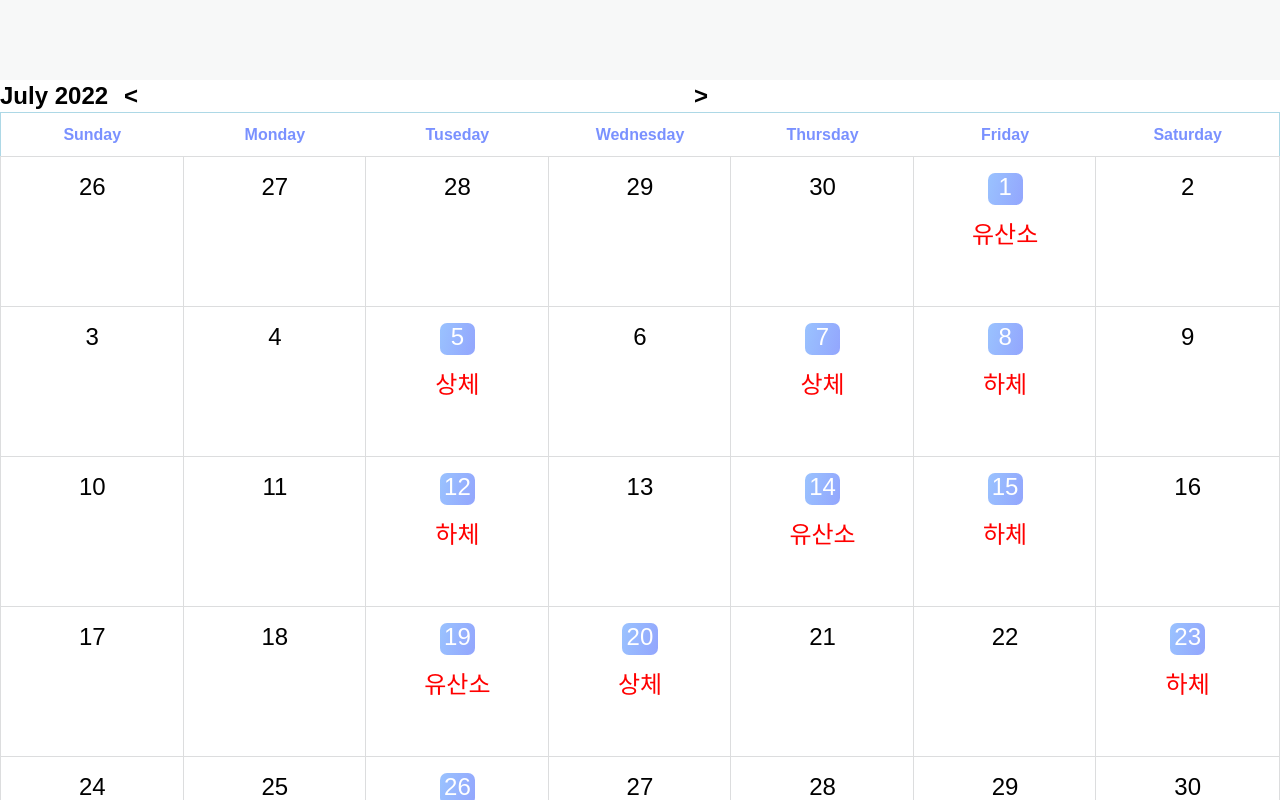
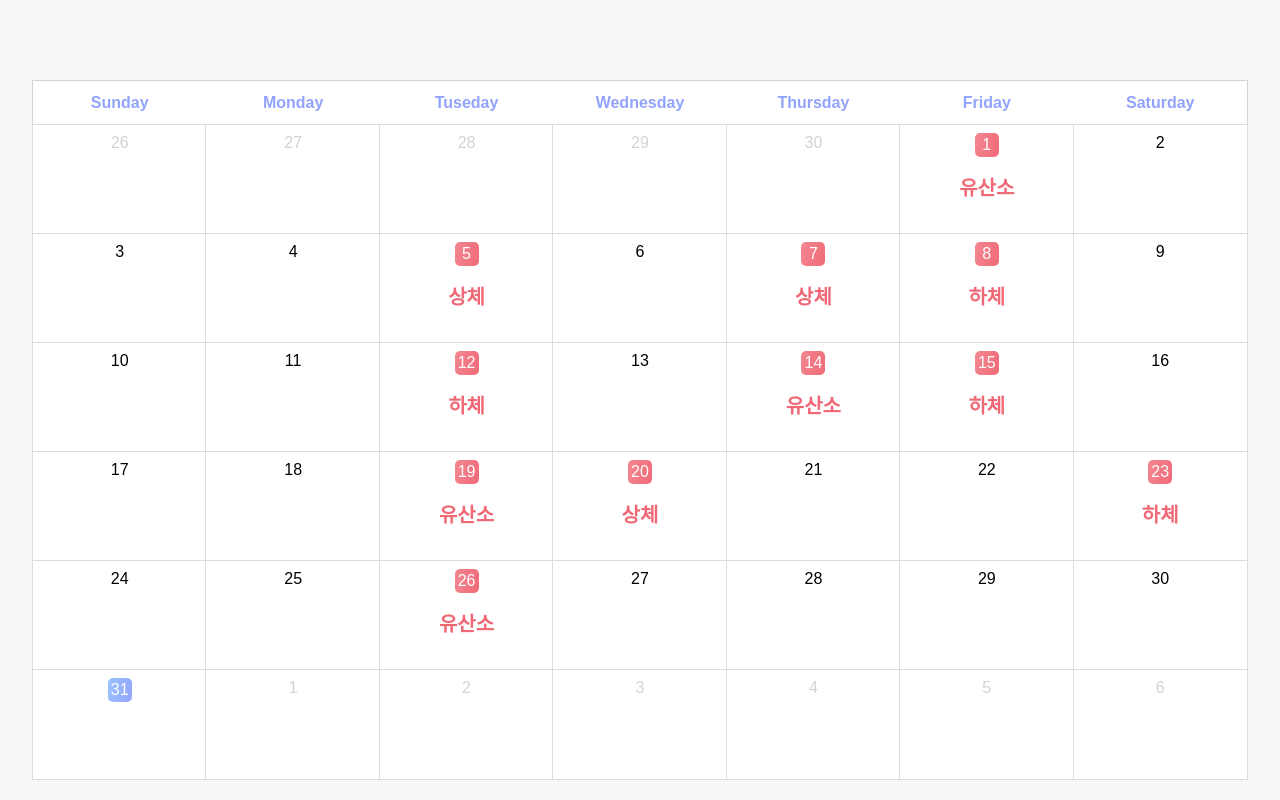
Before and after one commit to Jeong-WonSeok/Salus, a React (Create React App) app in the folder FrontEnd/: page /calendar in a window 1280 px wide. Shown: the top 800 px of the page. Built offline with nearby package versions, Linux system fonts and the light colour scheme.

Commit message:
SY-feature: Calendar complete

```diff
--- a/FrontEnd/src/components/Calendar/CalendarForm.js
+++ b/FrontEnd/src/components/Calendar/CalendarForm.js
@@ -8,14 +8,16 @@ import Day from "./Day";
 
 const Calendar = styled.div`
   box-sizing: border-box;
-  font-size: 1.5rem;
-  max-width: 100%;
+  font-size: 1rem;
+  max-width: 95vw;
+  height: 36%;
+  margin: 0 auto;
 `;
 
 const Body = styled.div`
   display: flex;
   flex-direction: column;
-  border: 1px solid lightblue;
+  border: 1px solid lightgrey;
 `;
 
 const DayNames = styled.div`
@@ -37,7 +39,7 @@ const Week = styled.div`
   max-height: 109px;
   line-height: 44px;
   text-align: center;
-  color: #7a91ff;
+  color: #92a3fd;
   font-weight: bold;
 `;
 
@@ -46,30 +48,23 @@ const Weeks = styled.div`
   flex-direction: row;
 `;
 
-const CalendarForm = ({ value, onChange, click = 0 }) => {
+// {events: 이벤트 목록(이번달꺼), value:기준 날짜, onchange: 기준날짜 변경 함수, click: 클릭 활성화 여부, header: 헤더 활성화 여부}
+const CalendarForm = ({
+  events,
+  value,
+  onChange,
+  click = true,
+  header = false,
+}) => {
   const [calendar, setCalendar] = useState([]);
 
   useEffect(() => {
     setCalendar(buildCalendar(value));
   }, [value]);
 
-  const events = [
-    { date: "2022-07-20", calorie: 1000, volume: 800, type: "상체" },
-    { date: "2022-07-23", calorie: 1000, volume: 800, type: "하체" },
-    { date: "2022-07-19", calorie: 1000, volume: 800, type: "유산소" },
-    { date: "2022-07-05", calorie: 1000, volume: 800, type: "상체" },
-    { date: "2022-07-15", calorie: 1000, volume: 800, type: "하체" },
-    { date: "2022-07-08", calorie: 1000, volume: 800, type: "하체" },
-    { date: "2022-07-01", calorie: 1000, volume: 800, type: "유산소" },
-    { date: "2022-07-26", calorie: 1000, volume: 800, type: "유산소" },
-    { date: "2022-07-07", calorie: 1000, volume: 800, type: "상체" },
-    { date: "2022-07-12", calorie: 1000, volume: 800, type: "하체" },
-    { date: "2022-07-14", calorie: 1000, volume: 800, type: "유산소" },
-  ];
-
   return (
     <Calendar>
-      <CalendarHeader value={value} setValue={onChange} />
+      {header && <CalendarHeader value={value} setValue={onChange} />}
       <Body>
         <DayNames>
           {[
--- a/FrontEnd/src/components/Calendar/CalendarHeader.js
+++ b/FrontEnd/src/components/Calendar/CalendarHeader.js
@@ -7,21 +7,22 @@ const Header = styled.div`
   min-height: 2rem;
   line-height: 2rem;
   color: var(--linear-blue);
-  font-family: var(--font-book);
   font-weight: 700;
   display: flex;
 `;
 
 const Previous = styled.div`
-  flex: 1;
+  /* flex: 1; */
   text-align: left;
   margin-left: 1rem;
+  padding: 0 1rem 0 1rem;
 `;
 
 const Next = styled.div`
-  flex: 1;
+  /* flex: 1; */
   text-align: left;
   margin-right: 1rem;
+  padding: 0 1rem 0 1rem;
 `;
 
 const CalendarHeader = ({ value, setValue }) => {
@@ -41,9 +42,9 @@ const CalendarHeader = ({ value, setValue }) => {
     return value.clone().add(1, "month");
   }
 
-  const thisMonth = () => {
-    return value.isSame(new Date(), "month");
-  };
+  // const thisMonth = () => {
+  //   return value.isSame(new Date(), "month");
+  // };
 
   return (
     <Header>
--- a/FrontEnd/src/components/Calendar/Day.js
+++ b/FrontEnd/src/components/Calendar/Day.js
@@ -5,7 +5,7 @@ import styled from "styled-components";
 const Div = styled.div`
   position: relative;
   width: calc(100% / 7);
-  height: 150px;
+  height: 109px;
   display: block;
   background-color: white;
   padding: 0;
@@ -14,7 +14,7 @@ const Div = styled.div`
   outline: 1px solid #dcddde;
   z-index: 1;
   text-align: center;
-  padding: 1rem 0 1rem 0;
+  padding: 0.5rem 0 0.5rem 0;
 
   &div {
     position: relative;
@@ -31,45 +31,48 @@ const Div = styled.div`
     color: white;
     justify-content: center;
     margin: 0 auto;
-    height: 2rem;
-    width: 2.2rem;
+    height: 1.5rem;
+    width: 1.5rem;
+    padding: 0.1rem;
     border-radius: 7px;
   }
 
   & div.today {
-    background: red;
-    color: white;
-    justify-content: center;
-    margin: 0 auto;
-    height: 2rem;
-    width: 2.2rem;
-    border-radius: 7px;
-  }
-
-  & div.events {
     background: linear-gradient(284.21deg, #92a3fd -7.95%, #9dceff 138.55%);
     color: white;
     justify-content: center;
     margin: 0 auto;
-    height: 2rem;
-    width: 2.2rem;
-    border-radius: 7px;
+    height: 1.5rem;
+    width: 1.5rem;
+    padding: 0.1rem;
+    border-radius: 5px;
+  }
+
+  & div.events {
+    background: linear-gradient(284.21deg, #f06875 -7.95%, #f4929b 138.55%);
+    color: white;
+    justify-content: center;
+    margin: 0 auto;
+    height: 1.5rem;
+    width: 1.5rem;
+    padding: 0.1rem;
+    border-radius: 5px;
   }
 `;
 
 const Event = styled.div`
-  margin-top: 1rem;
+  margin-top: 1.2rem;
   position: relative;
-  color: red;
+  color: #f06875;
+  font-weight: bold;
+  font-size: 20px;
 `;
 
 function Day({ day, value, events, onChange }) {
   const context = dayStyles(day, value, events);
   return (
     <Div onClick={() => onChange(day)}>
-      <div className={context === "today" ? context : context.style}>
-        {day.format("D").toString()}
-      </div>
+      <div className={context.style}>{day.format("D").toString()}</div>
       <Event>{context.type}</Event>
     </Div>
   );
--- a/FrontEnd/src/components/Calendar/styles.js
+++ b/FrontEnd/src/components/Calendar/styles.js
@@ -30,8 +30,7 @@ function isEvent(day, events) {
 function dayStyles(day, value, events) {
   const event = isEvent(day, events);
   if (isToday(day)) {
-    console.log("hi", day);
-    return "today";
+    return { style: "today" };
   }
   if (event) {
     return {
@@ -41,10 +40,9 @@ function dayStyles(day, value, events) {
       type: event.type,
     };
   }
-
-  if (beforeMonth(day, value)) return "before";
-  if (afterMonth(day, value)) return "before";
-  if (isSelected(day, value)) return "selected";
+  if (beforeMonth(day, value)) return { style: "before" };
+  if (afterMonth(day, value)) return { style: "before" };
+  if (isSelected(day, value)) return { style: "selected" };
   return "";
 }
 
--- a/FrontEnd/src/pages/CalendarPage.js
+++ b/FrontEnd/src/pages/CalendarPage.js
@@ -4,9 +4,22 @@ import moment from "moment";
 
 const CalendarPage = () => {
   const [value, setValue] = useState(moment());
+  const [events, setEvents] = useState([
+    { date: "2022-07-20", calorie: 1000, volume: 800, type: "상체" },
+    { date: "2022-07-23", calorie: 1000, volume: 800, type: "하체" },
+    { date: "2022-07-19", calorie: 1000, volume: 800, type: "유산소" },
+    { date: "2022-07-05", calorie: 1000, volume: 800, type: "상체" },
+    { date: "2022-07-15", calorie: 1000, volume: 800, type: "하체" },
+    { date: "2022-07-08", calorie: 1000, volume: 800, type: "하체" },
+    { date: "2022-07-01", calorie: 1000, volume: 800, type: "유산소" },
+    { date: "2022-07-26", calorie: 1000, volume: 800, type: "유산소" },
+    { date: "2022-07-07", calorie: 1000, volume: 800, type: "상체" },
+    { date: "2022-07-12", calorie: 1000, volume: 800, type: "하체" },
+    { date: "2022-07-14", calorie: 1000, volume: 800, type: "유산소" },
+  ]);
   return (
     <div>
-      <CalendarForm value={value} onChange={setValue} />
+      <CalendarForm events={events} value={value} onChange={setValue} />
     </div>
   );
 };
```
